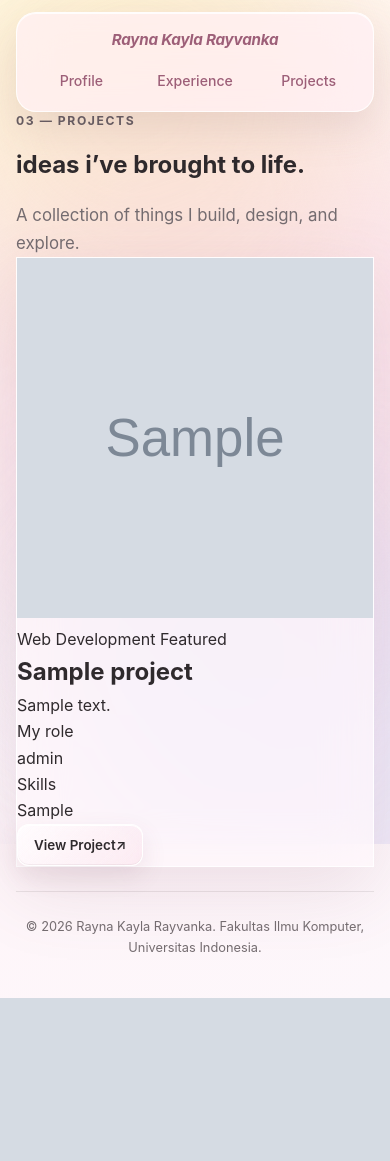
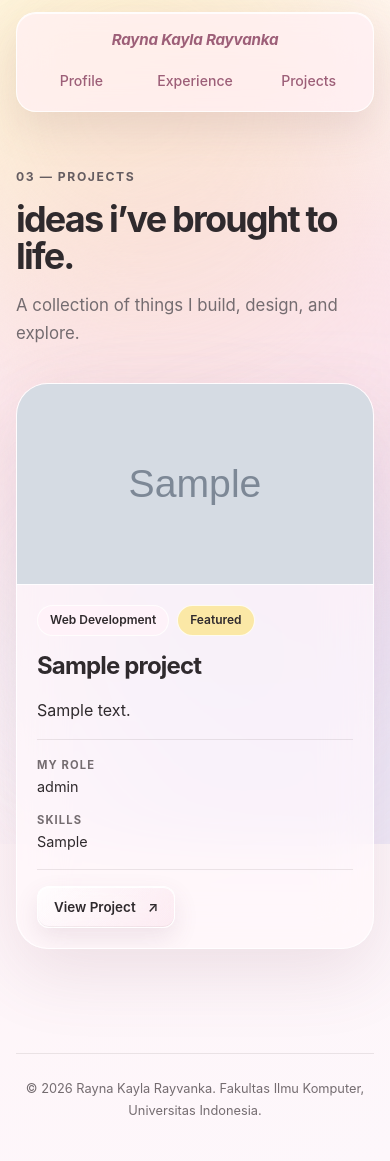
Before and after one commit to raynakyla/myportofolio, a Django app: page /projects/ in a window 390 px wide. Before the commit the page ends 998 px from the top, so only its background shows below. Run offline with Django 5.2, Linux system fonts and the light colour scheme; tables that the repository leaves empty hold one stand-in row (values such as "Sample post"); grey boxes marked "Sample" are stand-in pictures.

Commit message:
style: add responsive glassmorphism project cards

```diff
--- a/static/css/style.css
+++ b/static/css/style.css
@@ -56,7 +56,7 @@ img {
 }
 
 .container {
-    width: min(calc(100% - 3rem), var(--page-width));
+    width: min(calc(90% - 3rem), var(--page-width));
     margin-inline: auto;
 }
 
@@ -211,7 +211,7 @@ img {
 /* Profile */
 
 .hero {
-    padding: clamp(3.75rem, 8vw, 7.5rem) 0 clamp(3.5rem, 7vw, 6rem);
+    padding: clamp(2rem, 4vw, 4rem) 0 clamp(3.5rem, 7vw, 6rem);
 }
 
 .profile-card {
@@ -219,9 +219,9 @@ img {
     display: grid;
     grid-template-columns: minmax(0, 1.2fr) minmax(260px, 0.8fr);
     align-items: center;
-    gap: clamp(2.5rem, 7vw, 6.5rem);
+    gap: clamp(2rem, 7vw, 6.5rem);
     overflow: hidden;
-    padding: clamp(2rem, 5.5vw, 5rem);
+    padding: clamp(2.5rem, 5.5vw, 5rem);
     border-radius: var(--radius-large);
     transition: box-shadow 250ms ease, transform 250ms ease;
 }
@@ -668,6 +668,163 @@ img {
     }
 }
 
+/* Projects */
+
+.projects-section {
+    padding: clamp(3.5rem, 7vw, 6rem) 0 clamp(5rem, 10vw, 8rem);
+}
+
+.projects-section .section-intro h1 {
+    font-size: clamp(2.25rem, 5vw, 4.2rem);
+    font-weight: 650;
+    letter-spacing: -0.05em;
+    line-height: 1.02;
+}
+
+.projects-grid {
+    display: grid;
+    grid-template-columns: repeat(2, minmax(0, 1fr));
+    gap: 1.5rem;
+    margin-top: clamp(2.25rem, 5vw, 4rem);
+}
+
+.project-card {
+    display: flex;
+    flex-direction: column;
+    min-width: 0;
+    overflow: hidden;
+    border-radius: var(--radius-large);
+    transition: box-shadow 250ms ease, transform 250ms ease;
+}
+
+.project-card:hover,
+.project-card:focus-within {
+    box-shadow: var(--shadow-hover);
+    transform: translateY(-3px);
+}
+
+.project-thumbnail,
+.project-placeholder {
+    display: block;
+    width: 100%;
+    height: auto;
+    aspect-ratio: 16 / 9;
+    object-fit: cover;
+    border-bottom: 1px solid var(--glass-border);
+}
+
+.project-placeholder {
+    display: flex;
+    align-items: center;
+    justify-content: center;
+    flex-direction: column;
+    gap: 0.75rem;
+    padding: 1.5rem;
+    background: linear-gradient(135deg, var(--pastel-pink), var(--pastel-lavender), var(--pastel-blue));
+    font-size: 0.8rem;
+    font-weight: 600;
+}
+
+.project-card:nth-child(even) .project-placeholder {
+    background: linear-gradient(135deg, var(--pastel-yellow), var(--pastel-peach), var(--pastel-pink));
+}
+
+.project-placeholder-mark,
+.projects-empty-mark {
+    display: grid;
+    place-items: center;
+    width: 4.5rem;
+    height: 4.5rem;
+    border: 1px solid var(--glass-border);
+    border-radius: var(--radius-medium);
+    background: var(--glass-fill);
+    box-shadow: var(--shadow-soft);
+    font-size: 2rem;
+}
+
+.project-content {
+    display: flex;
+    flex: 1;
+    flex-direction: column;
+    align-items: flex-start;
+    gap: 1rem;
+    padding: clamp(1.25rem, 3vw, 2rem);
+    overflow-wrap: anywhere;
+}
+
+.project-badges {
+    display: flex;
+    flex-wrap: wrap;
+    gap: 0.5rem;
+}
+
+.project-category,
+.featured-badge {
+    padding: 0.3rem 0.75rem;
+    border: 1px solid var(--glass-border);
+    border-radius: 100px;
+    background: var(--glass-fill-strong);
+    font-size: 0.75rem;
+    font-weight: 600;
+}
+
+.featured-badge {
+    background: var(--pastel-yellow);
+}
+
+.project-content h2 {
+    font-size: clamp(1.5rem, 3vw, 2rem);
+    letter-spacing: -0.035em;
+    line-height: 1.2;
+}
+
+.project-description {
+    white-space: pre-line;
+}
+
+.project-details {
+    display: grid;
+    gap: 0.8rem;
+    width: 100%;
+    padding-block: 1rem;
+    border-block: 1px solid var(--line-soft);
+    font-size: 0.9rem;
+}
+
+.project-details dt {
+    color: var(--text-secondary);
+    font-size: 0.7rem;
+    font-weight: 650;
+    letter-spacing: 0.1em;
+    text-transform: uppercase;
+}
+
+.project-link {
+    gap: 0.75rem;
+    margin-top: auto;
+    flex: 0 0 auto;
+}
+
+.projects-empty-state {
+    grid-column: 1 / -1;
+    padding: clamp(2rem, 6vw, 4rem) 1.5rem;
+    border-radius: var(--radius-large);
+    text-align: center;
+}
+
+.projects-empty-mark {
+    margin: 0 auto 1.5rem;
+}
+
+.projects-empty-state h2 {
+    font-size: clamp(1.2rem, 3vw, 1.75rem);
+}
+
+.projects-empty-state p {
+    margin-top: 0.5rem;
+    color: var(--text-secondary);
+}
+
 /* Footer */
 
 .site-footer {
@@ -720,6 +877,10 @@ img {
 }
 
 @media (max-width: 720px) {
+    .projects-grid {
+        grid-template-columns: 1fr;
+    }
+
     html {
         scroll-padding-top: 9.5rem;
     }
```
